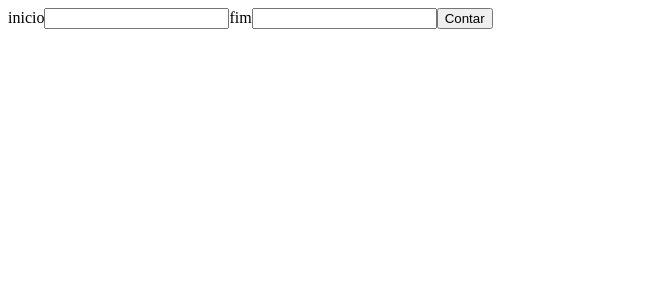
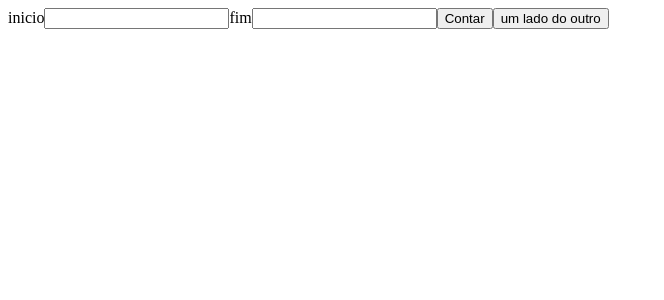
Before and after one commit to Gabriel200395/state, a React (Create React App) app: page / in a window 1280 px wide. Shown: the top 300 px of the page, without its empty margins (0-664 px from the left). Built offline with nearby package versions, Linux system fonts and the light colour scheme.

Commit message:
terminar exercicio

```diff
--- a/src/Repeticao/Ex06.js
+++ b/src/Repeticao/Ex06.js
@@ -17,6 +17,23 @@ function Ex06() {
 
     setInicio("");
     setFim("");
+    document.querySelector("#res1").innerHTML = "";
+  }
+
+  function handleClick1() {
+    const response = document.querySelector("#res1");
+
+    if (inicio.length === 0 || fim.length === 0) {
+      console.log("erro");
+    } else {
+      for (let i = +inicio; i <= fim; i++) {
+        response.innerHTML += `<p style="margin: 0px 15px">${i}</p>`;
+      }
+    }
+
+    setInicio("");
+    setFim("");
+    document.querySelector("#res").innerHTML = "";
   }
 
   return (
@@ -38,8 +55,10 @@ function Ex06() {
         />
       </label>
       <button onClick={handleClick}>Contar</button>
+      <button onClick={handleClick1}>um lado do outro</button>
 
       <div id="res"></div>
+      <div id="res1" style={{ display: "flex" }}></div>
     </div>
   );
 }
```
